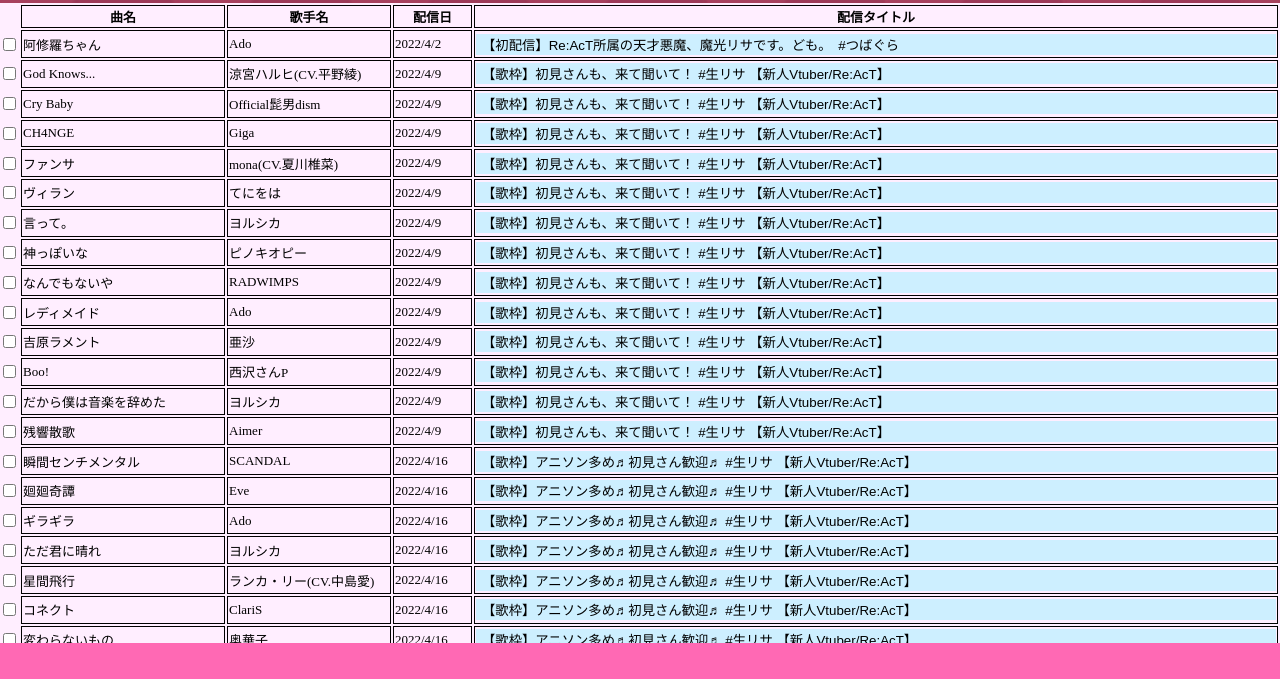
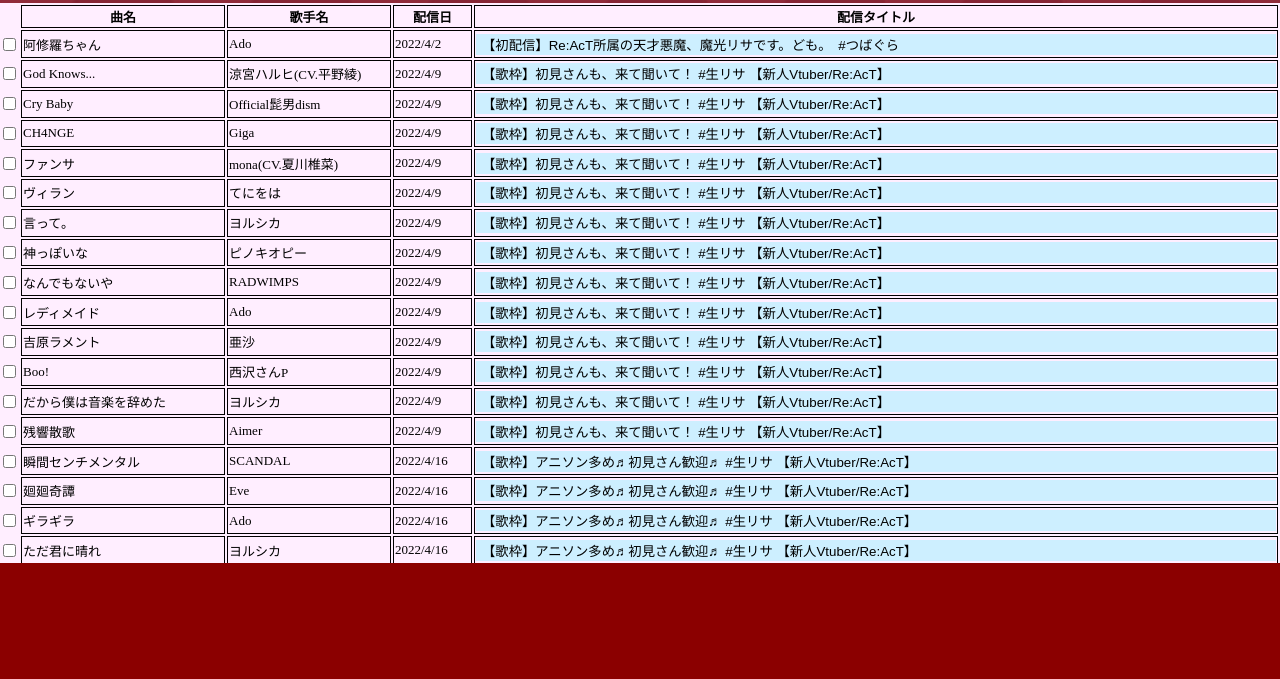
Before and after one commit to kuderia/makoh_stream, a plain HTML site: page index.html in a window 1280 px wide. Shown: the part 121-800 px from the top of the page. Drawn offline with Linux system fonts and the light colour scheme; a script that the page names is missing.

Commit message:
first commit

```diff
--- a/index.html
+++ b/index.html
@@ -9,7 +9,7 @@
 
 <style>
  #users {
-  height:80vh;
+  height:70vh;
   overflow-y: scroll;
  }
 </style>
--- a/style.css
+++ b/style.css
@@ -3,7 +3,7 @@
 width: 100%;
 margin:0;
 padding:0;
-background-color: #ff69b4;
+background-color: #8b0000;
 }
 
 div.fav{
```
